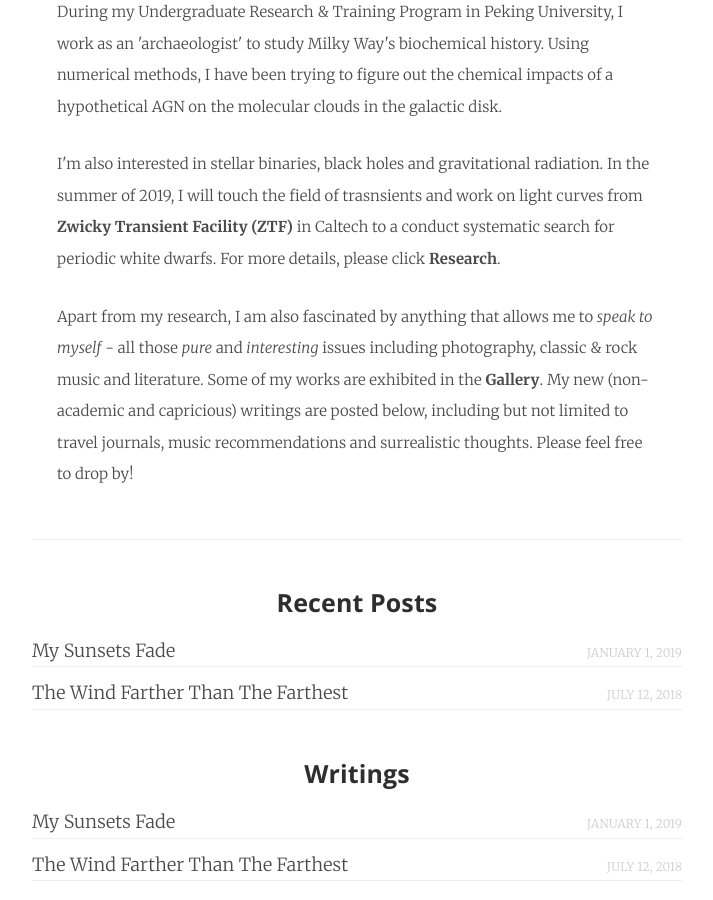
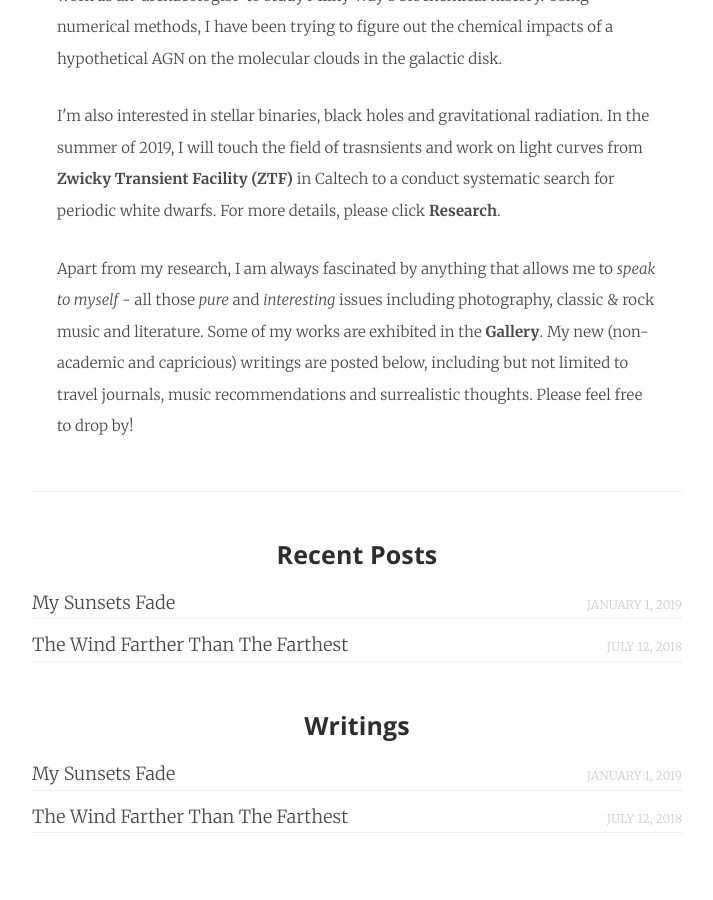
Before and after one commit to slowdivePTG/slowdivePTG.github.io, a Jekyll site: the page built from index.html, in a window 1280 px wide and 900 px high, scrolled down 1083 px. Shown: the whole window, without its empty margins (283-996 px from the left). Built offline with Jekyll 4.4.1, drawn with Linux system fonts in a browser that asks for light colours; some web fonts are replaced; a script that is not in the unit is left out.

Commit message:
Homepage revised

```diff
--- a/_includes/footer.html
+++ b/_includes/footer.html
@@ -1,4 +1,5 @@
 <script type="text/javascript" src="//ra.revolvermaps.com/0/0/8.js?i=0enkx6gc8xu&amp;m=0c&amp;c=ffffff&amp;cr1=ffffff&amp;f=arial&amp;l=33&amp;cw=ffffff&amp;cb=000000" async="async"></script>
+<br>
 <footer class="site-footer">
     <button class="go-to-top"></button>
     <p class="copyright"><a href="{{ "" | absolute_url }}" title="{{ site.title }}">{{site.title}}</a> &copy; {{ site.time | date: '%Y' }} | <a href="{{ "/feed.xml" | absolute_url }}" title="RSS Feed">RSS Feed</a></p>
--- a/_pages/cv.html
+++ b/_pages/cv.html
@@ -5,7 +5,7 @@
 keywords:  about person demo example
 title:     CV
 menutitle: CV
-weight:    70
+weight:    2
 excerpt:   This page contains the curriculum vitae (CV) of Chang Liu.
 ---
 {% assign cv = site.data.cv[page.author] %}
--- a/index.html
+++ b/index.html
@@ -8,7 +8,7 @@
     </p>
 </div>
 <div class="">
-  <img src="./assets/Cover.png" width="50%" height="50%" alt="Cover" />
+  <img src="./assets/Cover.png" width="45%" height="45%" alt="Cover" />
 </div>
 <div class="md-card no-border">
     <br>
@@ -19,7 +19,7 @@
       I'm also interested in stellar binaries, black holes and gravitational radiation. In the summer of 2019, I will touch the field of trasnsients and work on light curves from <b><a href="https://www.ztf.caltech.edu">Zwicky Transient Facility (ZTF)</a></b> in Caltech to a conduct systematic search for periodic white dwarfs. For more details, please click <b><a href="./Research.html">Research</a></b>.
     </p>
     <p style = "text-align:left;">
-      Apart from my research, I am also fascinated by anything that allows me to <i>speak to myself</i> - all those <i>pure</i> and <i>interesting</i> issues including photography, classic & rock music and literature. Some of my works are exhibited in the <b><a href="./Gallery.html">Gallery</a></b>. My new (non-academic and capricious) writings are posted below, including but not limited to travel journals, music recommendations and surrealistic thoughts. Please feel free to drop by!
+      Apart from my research, I am always fascinated by anything that allows me to <i>speak to myself</i> - all those <i>pure</i> and <i>interesting</i> issues including photography, classic & rock music and literature. Some of my works are exhibited in the <b><a href="./Gallery.html">Gallery</a></b>. My new (non-academic and capricious) writings are posted below, including but not limited to travel journals, music recommendations and surrealistic thoughts. Please feel free to drop by!
     </p>
     <hr>
 </div>
```
